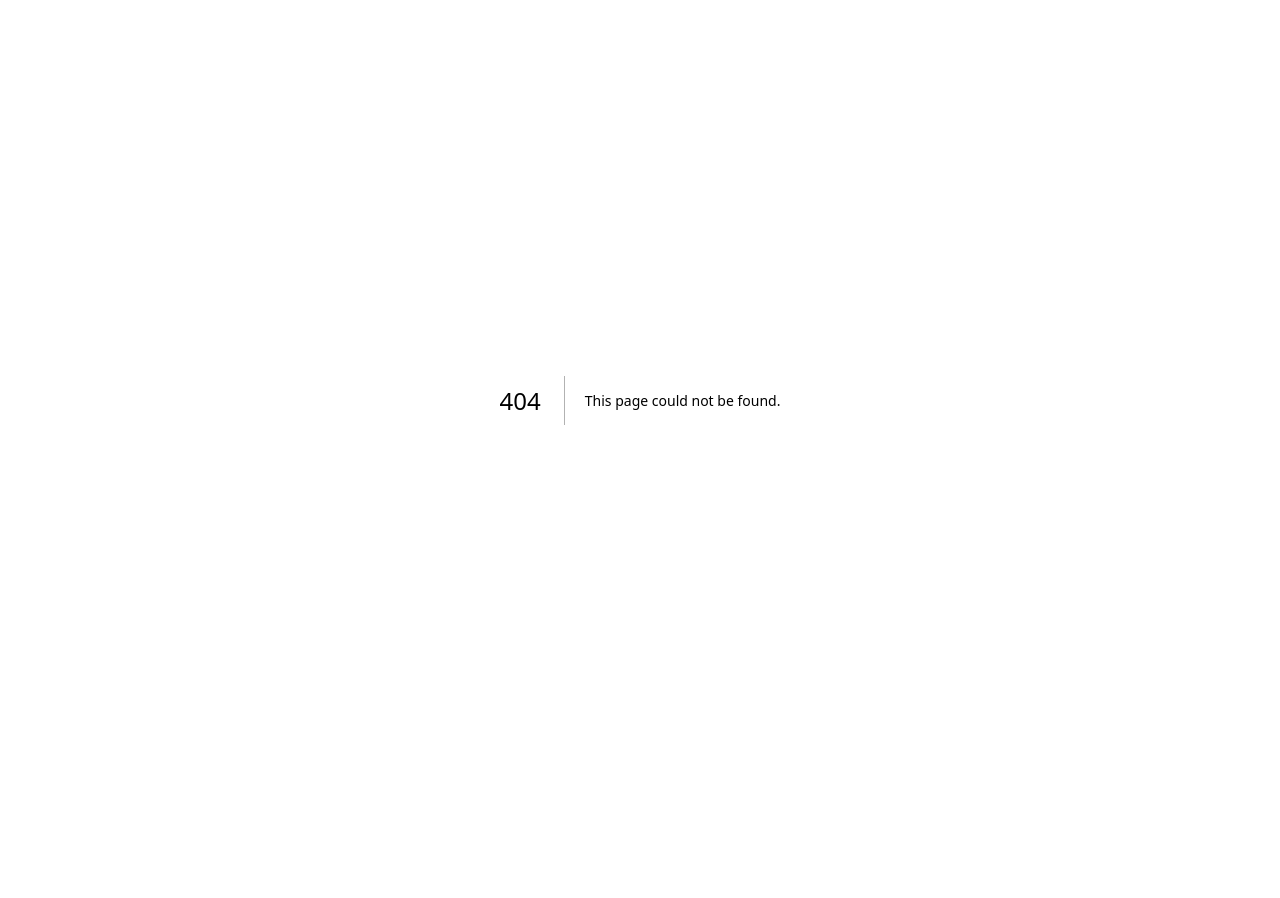
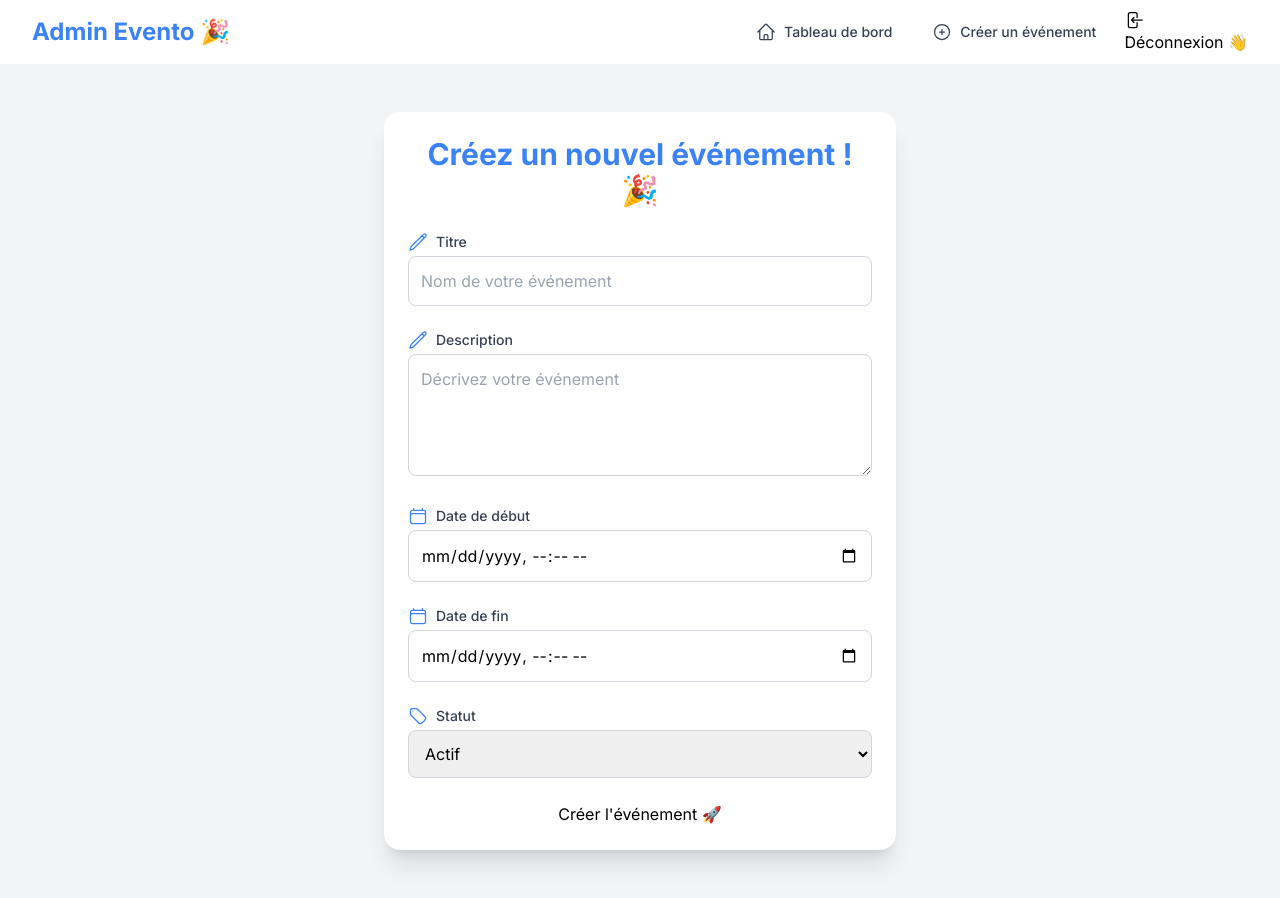
Before and after one commit to TherinOG/ticketerie, a Next.js app: page /admin/events/create in a window 1280 px wide. Before the commit this address had no page. Before the commit the page ends 800 px from the top, so only its background shows below. Built offline with nearby package versions, Linux system fonts and the light colour scheme; sample sign-in values are in the browser's storage.

Commit message:
feat: Implement CreateEventPage with form handling and validation

```diff
--- /dev/null
+++ b/src/app/admin/events/create/page.tsx
@@ -0,0 +1,176 @@
+'use client';
+
+import { useState } from 'react';
+import { useForm } from 'react-hook-form';
+import { useRouter } from 'next/navigation';
+import { motion } from 'framer-motion';
+import { CalendarIcon, PencilIcon, TagIcon } from '@heroicons/react/24/outline';
+import Button from '@/components/Button';
+import Card from '@/components/Card';
+
+interface EventFormData {
+  title: string;
+  description: string;
+  startDate: string;
+  endDate: string;
+  status: 'active' | 'expired';
+}
+
+export default function CreateEventPage() {
+  const [error, setError] = useState<string | null>(null);
+  const router = useRouter();
+
+  const {
+    register,
+    handleSubmit,
+    formState: { isSubmitting },
+  } = useForm<EventFormData>();
+
+  const onSubmit = async (data: EventFormData) => {
+    setError(null);
+
+    try {
+      const token = localStorage.getItem('token');
+      const response = await fetch('/api/events/add', {
+        method: 'POST',
+        headers: {
+          'Content-Type': 'application/json',
+          Authorization: `Bearer ${token}`,
+        },
+        body: JSON.stringify(data),
+      });
+
+      const result = await response.json();
+
+      if (!response.ok || !result.success) {
+        throw new Error(result.message || 'Échec de la création de l\'événement');
+      }
+
+      router.push('/admin/dashboard');
+    } catch (err) {
+      setError(err instanceof Error ? err.message : 'Une erreur est survenue. Réessayez !');
+    }
+  };
+
+  return (
+    <div className="min-h-screen flex items-center justify-center bg-background py-12 px-4 sm:px-6 lg:px-8 text-black">
+      <motion.div
+        initial={{ opacity: 0, scale: 0.95 }}
+        animate={{ opacity: 1, scale: 1 }}
+        transition={{ duration: 0.3 }}
+        className="max-w-lg w-full"
+      >
+        <Card>
+          <h1 className="text-3xl font-bold text-center text-primary mb-6">
+            Créez un nouvel événement ! 🎉
+          </h1>
+
+          {error && (
+            <motion.div
+              initial={{ opacity: 0 }}
+              animate={{ opacity: 1 }}
+              className="bg-red-100 text-error p-3 rounded-lg mb-4 flex items-center"
+            >
+              <span>{error}</span>
+            </motion.div>
+          )}
+
+          <form onSubmit={handleSubmit(onSubmit)} className="space-y-6">
+            <div>
+              <label
+                htmlFor="title"
+                className="block text-sm font-medium text-gray-700 flex items-center"
+              >
+                <PencilIcon className="w-5 h-5 mr-2 text-primary" />
+                Titre
+              </label>
+              <motion.input
+                whileFocus={{ scale: 1.02 }}
+                id="title"
+                type="text"
+                {...register('title')}
+                className="mt-1 w-full p-3 border border-gray-300 rounded-lg focus:outline-none focus:ring-2 focus:ring-primary transition"
+                placeholder="Nom de votre événement"
+              />
+            </div>
+
+            <div>
+              <label
+                htmlFor="description"
+                className="block text-sm font-medium text-gray-700 flex items-center"
+              >
+                <PencilIcon className="w-5 h-5 mr-2 text-primary" />
+                Description
+              </label>
+              <motion.textarea
+                whileFocus={{ scale: 1.02 }}
+                id="description"
+                {...register('description')}
+                className="mt-1 w-full p-3 border border-gray-300 rounded-lg focus:outline-none focus:ring-2 focus:ring-primary transition resize-y"
+                placeholder="Décrivez votre événement"
+                rows={4}
+              />
+            </div>
+
+            <div>
+              <label
+                htmlFor="startDate"
+                className="block text-sm font-medium text-gray-700 flex items-center"
+              >
+                <CalendarIcon className="w-5 h-5 mr-2 text-primary" />
+                Date de début
+              </label>
+              <motion.input
+                whileFocus={{ scale: 1.02 }}
+                id="startDate"
+                type="datetime-local"
+                {...register('startDate')}
+                className="mt-1 w-full p-3 border border-gray-300 rounded-lg focus:outline-none focus:ring-2 focus:ring-primary transition"
+              />
+            </div>
+
+            <div>
+              <label
+                htmlFor="endDate"
+                className="block text-sm font-medium text-gray-700 flex items-center"
+              >
+                <CalendarIcon className="w-5 h-5 mr-2 text-primary" />
+                Date de fin
+              </label>
+              <motion.input
+                whileFocus={{ scale: 1.02 }}
+                id="endDate"
+                type="datetime-local"
+                {...register('endDate')}
+                className="mt-1 w-full p-3 border border-gray-300 rounded-lg focus:outline-none focus:ring-2 focus:ring-primary transition"
+              />
+            </div>
+
+            <div>
+              <label
+                htmlFor="status"
+                className="block text-sm font-medium text-gray-700 flex items-center"
+              >
+                <TagIcon className="w-5 h-5 mr-2 text-primary" />
+                Statut
+              </label>
+              <motion.select
+                whileFocus={{ scale: 1.02 }}
+                id="status"
+                {...register('status')}
+                className="mt-1 w-full p-3 border border-gray-300 rounded-lg focus:outline-none focus:ring-2 focus:ring-primary transition"
+              >
+                <option value="active">Actif</option>
+                <option value="expired">Expiré</option>
+              </motion.select>
+            </div>
+
+            <Button type="submit" isLoading={isSubmitting} className="w-full">
+              {isSubmitting ? 'Création en cours...' : 'Créer l\'événement 🚀'}
+            </Button>
+          </form>
+        </Card>
+      </motion.div>
+    </div>
+  );
+}
```
